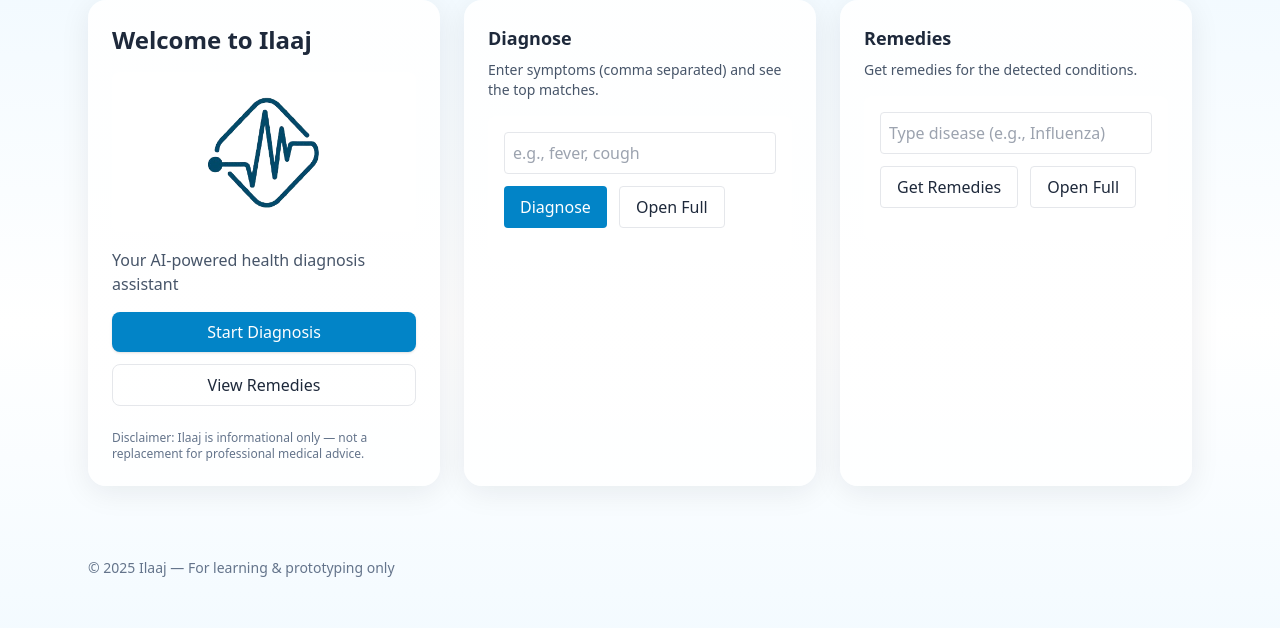
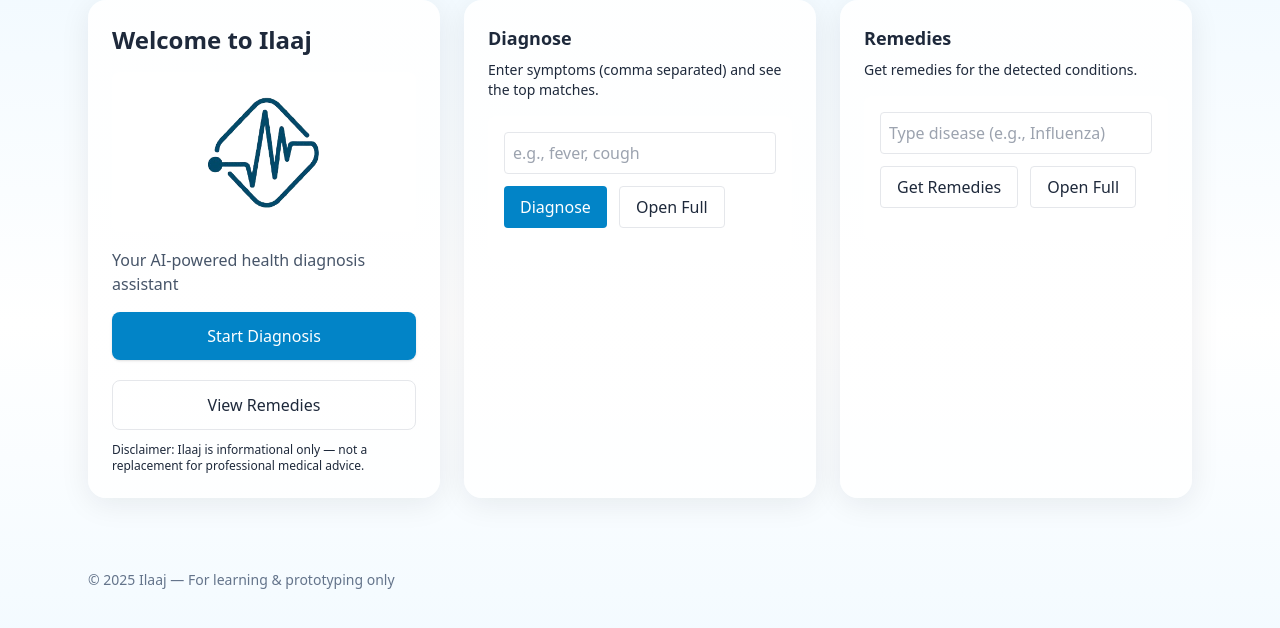
Before and after one commit to rajveer100704/Ilaaj, a FastAPI app: page / in a window 1280 px wide. Shown: the part 76-704 px from the top of the page. Run offline with FastAPI, Linux system fonts and the light colour scheme; some libraries are stand-ins or nearby versions.

Commit message:
Update index.html

```diff
--- a/templates/index.html
+++ b/templates/index.html
@@ -1,46 +1,41 @@
 {% extends "base.html" %}
 {% block content %}
 <div class="grid md:grid-cols-3 gap-6">
-  <!-- Card 1: Welcome -->
   <div class="glass-card p-6">
-    <div class="flex flex-col items-start gap-4">
-      <h1 class="text-2xl font-semibold">Welcome to Ilaaj</h1>
-      <div class="w-full rounded-lg bg-white p-6 flex items-center justify-center">
-        <img src="/static/images/doctoricon.png" alt="doctor" class="w-28 h-28"/>
-      </div>
-      <p class="text-slate-600">Your AI-powered health diagnosis assistant</p>
-      <div class="w-full flex flex-col gap-3">
-        <a href="/diagnose" class="block text-center px-4 py-2 bg-sky-600 text-white rounded-lg shadow">Start Diagnosis</a>
-        <a href="/remedies" class="block text-center px-4 py-2 border rounded-lg">View Remedies</a>
-      </div>
-      <p class="text-xs text-slate-500 mt-2">
-        Disclaimer: Ilaaj is informational only — not a replacement for professional medical advice.
-      </p>
+    <h1 class="text-2xl font-semibold mb-4">Welcome to Ilaaj</h1>
+    <div class="w-full rounded-lg bg-white p-6 flex items-center justify-center">
+      <img src="/static/images/doctoricon.png" alt="doctor" class="w-28 h-28"/>
     </div>
+    <p class="text-slate-600 mt-4">Your AI-powered health diagnosis assistant</p>
+    <div class="w-full flex flex-col gap-3 mt-4">
+      <a href="/diagnose" class="block text-center px-4 py-3 bg-sky-600 text-white rounded-lg shadow">Start Diagnosis</a>
+      <a href="/remedies" class="block text-center px-4 py-3 border rounded-lg mt-2">View Remedies</a>
+    </div>
+    <p class="text-xs muted mt-3">
+      Disclaimer: Ilaaj is informational only — not a replacement for professional medical advice.
+    </p>
   </div>
 
-  <!-- Card 2: Diagnose preview -->
   <div class="glass-card p-6">
     <h2 class="text-lg font-semibold mb-2">Diagnose</h2>
-    <p class="text-sm text-slate-600 mb-4">Enter symptoms (comma separated) and see the top matches.</p>
+    <p class="text-sm muted mb-4">Enter symptoms (comma separated) and see the top matches.</p>
     <div class="bg-white p-4 rounded-lg">
       <input id="idx-symptoms" class="w-full border p-2 rounded mb-3" placeholder="e.g., fever, cough" />
       <div class="flex gap-3">
         <button id="idx-diagnose" class="px-4 py-2 bg-sky-600 text-white rounded">Diagnose</button>
         <a href="/diagnose" class="px-4 py-2 border rounded">Open Full</a>
       </div>
-      <div id="idx-preview" class="mt-4 text-sm text-slate-600"></div>
+      <pre id="idx-preview" class="mt-4 text-sm text-slate-600 whitespace-pre-wrap"></pre>
     </div>
   </div>
 
-  <!-- Card 3: Remedies preview -->
   <div class="glass-card p-6">
     <h2 class="text-lg font-semibold mb-2">Remedies</h2>
-    <p class="text-sm text-slate-600 mb-4">Get remedies for the detected conditions.</p>
+    <p class="text-sm muted mb-4">Get remedies for the detected conditions.</p>
     <div class="bg-white p-4 rounded-lg">
       <input id="idx-disease" class="w-full border p-2 rounded mb-3" placeholder="Type disease (e.g., Influenza)" />
       <div class="flex gap-3">
-        <button id="idx-remedies" class="px-4 py-2 bg-white border rounded">Get Remedies</button>
+        <button id="idx-remedies" class="px-4 py-2 border rounded">Get Remedies</button>
         <a href="/remedies" class="px-4 py-2 border rounded">Open Full</a>
       </div>
       <div id="idx-rem-res" class="mt-4 text-sm text-slate-600"></div>
@@ -66,7 +61,7 @@ document.getElementById('idx-remedies').addEventListener('click', async () => {
   const res = await fetch('/api/remedies', {method:'POST', headers:{'Content-Type':'application/json'}, body: JSON.stringify({disease:d})});
   const j = await res.json();
   if(j.remedies && j.remedies.length) {
-    document.getElementById('idx-rem-res').innerText = j.remedies.map(x=>x.disease+': '+(x.remedies.length>0? x.remedies.join('; '): 'No remedies')).join('\\n');
+    document.getElementById('idx-rem-res').innerText = j.remedies.map(x=>x.disease+': '+(Array.isArray(x.remedies)? x.remedies.join('; ') : String(x.remedies))).join('\\n\\n');
   } else {
     document.getElementById('idx-rem-res').innerText = 'No remedies found.';
   }
```
